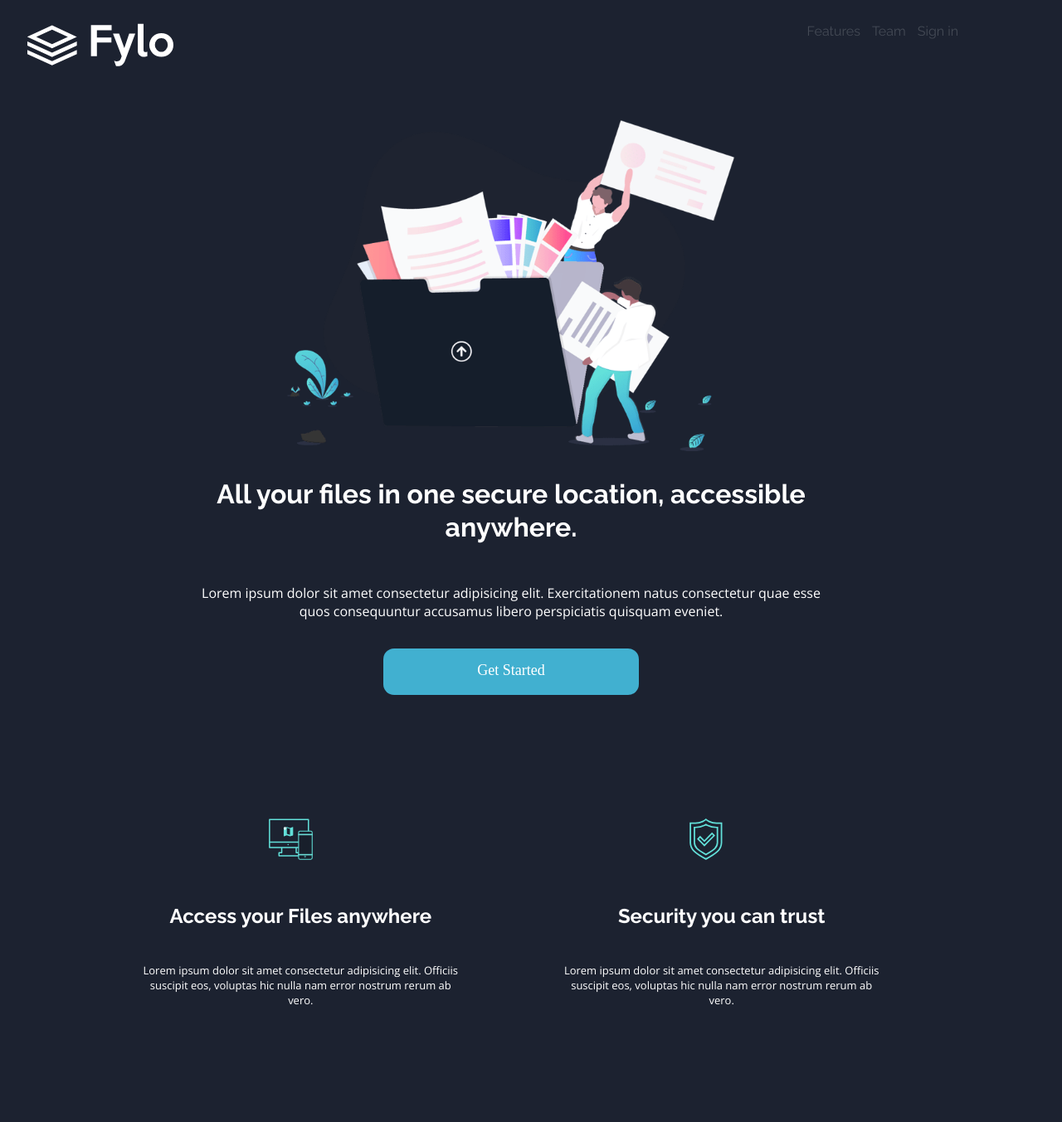
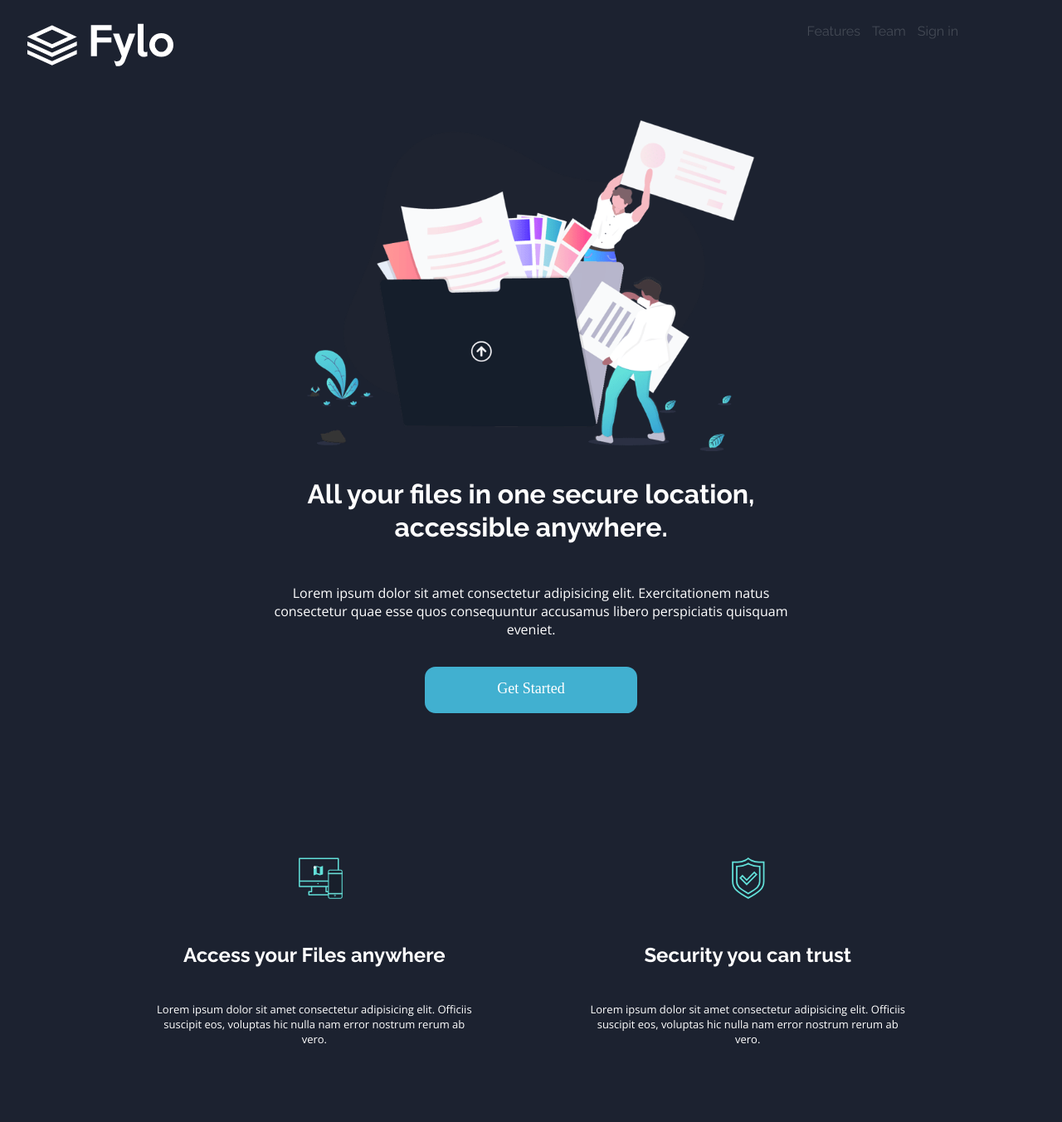
Before and after one commit to Ramyalakshmi19/Ramyalakshmi19.github.io, a plain HTML site: page dark_lp/index.html in a window 1280 px wide. Shown: the top 1353 px of the page at 83% size. Drawn offline with nearby package versions, Linux system fonts and the light colour scheme.

Commit message:
Update style.css

```diff
--- a/dark_lp/style.css
+++ b/dark_lp/style.css
@@ -1,6 +1,5 @@
 body
 {
-    max-width:95vw;
     background-color:#1C2230;
     display:flex;
     flex-direction:column;
@@ -42,21 +41,18 @@ body
 {
     display:flex;
     flex-direction:column;
+    min-width:360px;
     max-width:90vw;
     max-height:200vh;
     margin:5vw;
     justify-content:start;
     align-items:center;
 }
- .intro_pic
-{
-    min-width:40vw;
-    max-height:50vh;
-
-}
 .intro_pic img
 {
-    max-width:60vw;
+
+    min-width:360px;
+    max-width:90vw;
     max-height:50vh;
 }
 .intro_text
@@ -65,7 +61,7 @@ body
     display:flex;
     flex-direction:column;
     min-width:380px;
-    max-width:60vw;
+    max-width:50vw;
     max-height:60vh;
 }
 .heading
@@ -105,26 +101,28 @@ body
 }
 .advantages
 {
+
     display:flex;
     flex-wrap:wrap;
     justify-content:space-evenly;
     max-width:100vw;
-    height: 140vh;
+    max-height: 140vh;
     margin: 1% 5%;
 }
 .grid
 {
-    min-width:320px;
+    /* border:2px solid white; */
+    min-width:370px;
     max-width:45%;
-    height:28vh;
-    margin:5% 2%;
+    max-height:28vh;
+    margin:7% 2%;
 }
 .grid_logo
 {
 
     max-width:60px;
     height:50px;
-    margin-left:40%;
+    margin-left:45%;
     margin-right:45%;
 }
 .grid_heading
@@ -138,7 +136,7 @@ body
 }
 .grid_text
 {
-    min-width:320px;
+    min-width:370px;
     max-width:30vw;
     color:white ;
     height:20vh;
```
